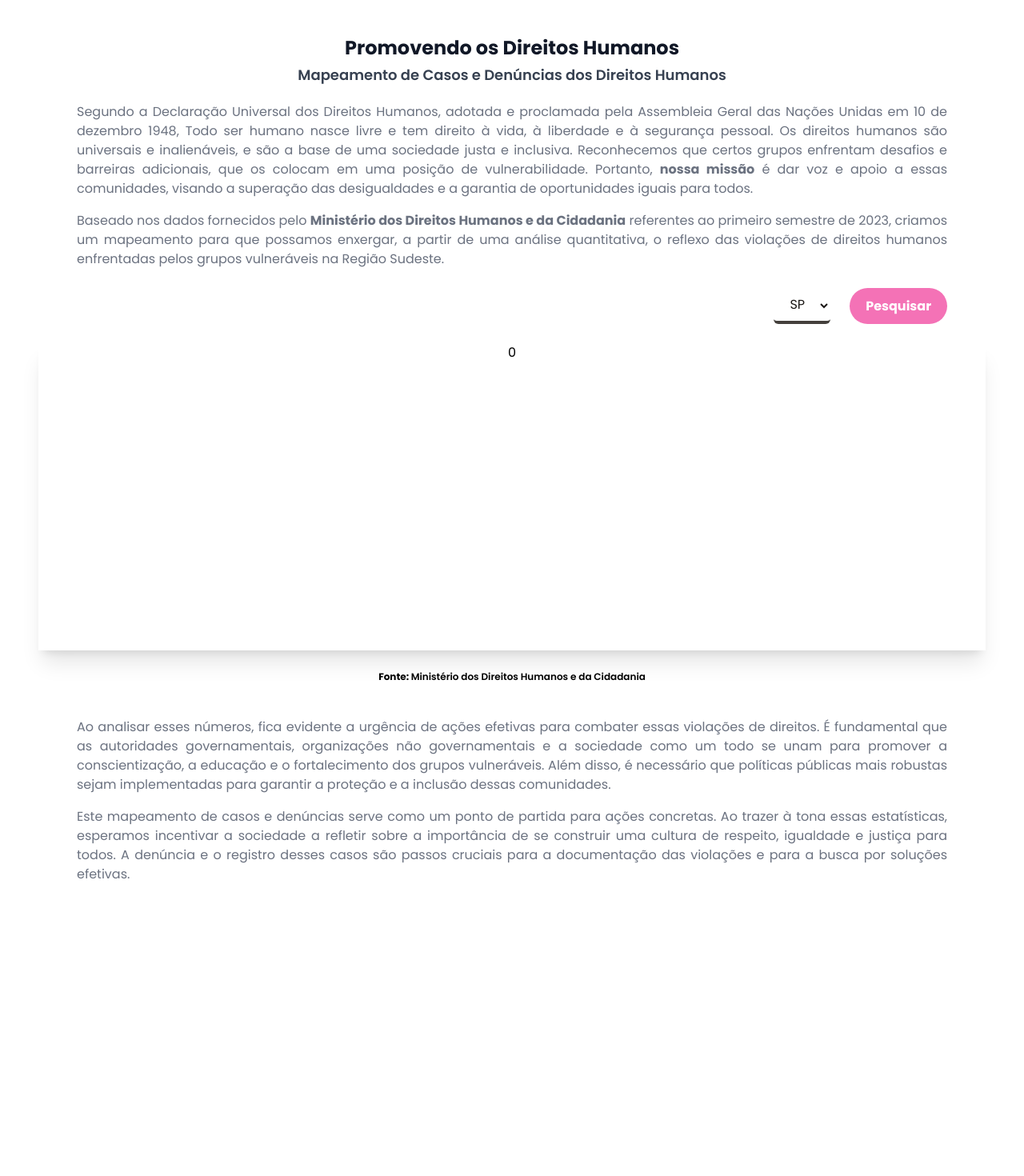
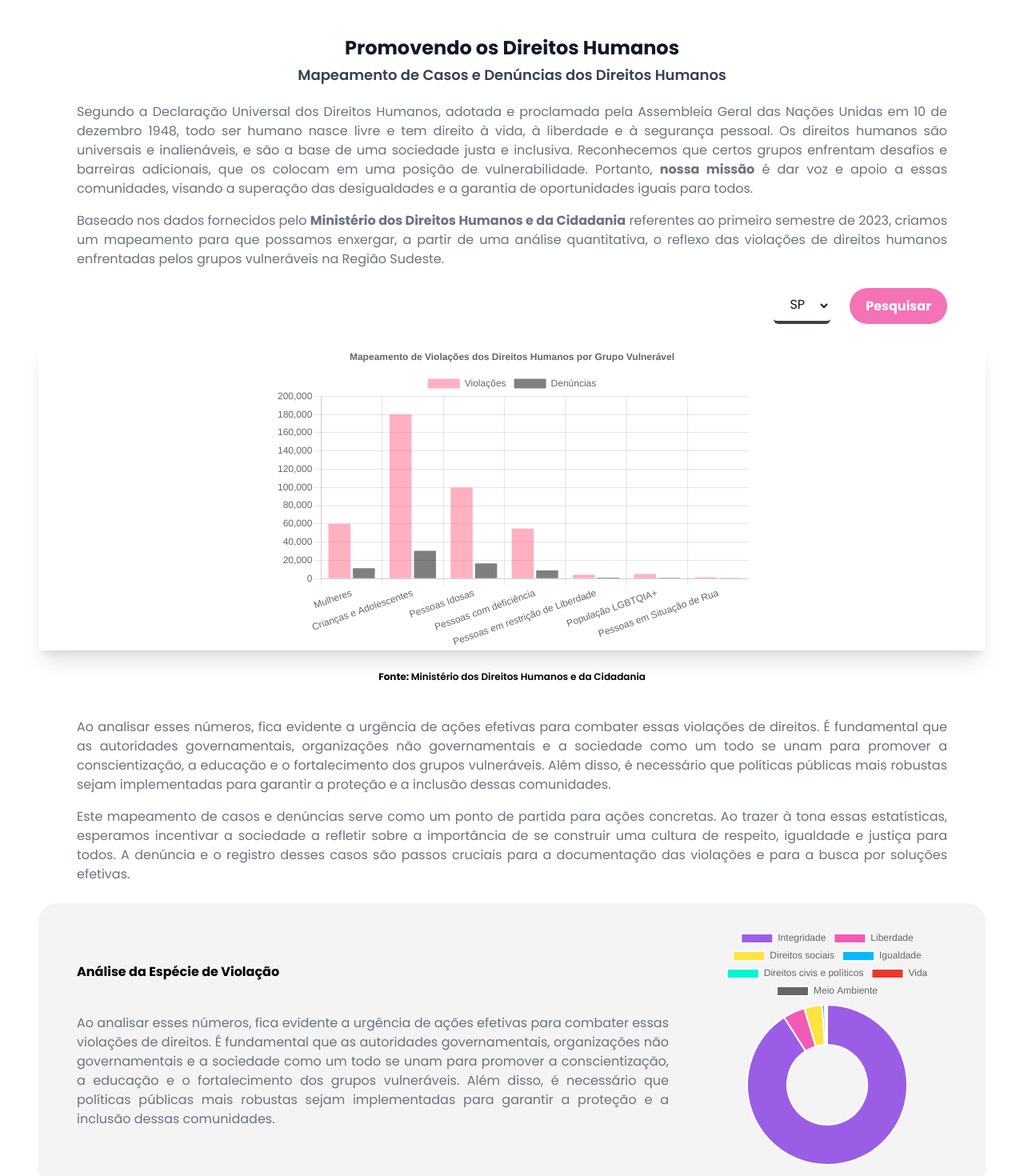
Before and after one commit to Camille846/mapeamento-denuncias, a React (Vite) app: page / in a window 1280 px wide. Shown: the part 20-1490 px from the top of the page at 80% size. Before the commit the page ends 1149 px from the top, so only its background shows below. Built offline with nearby package versions, Linux system fonts and the light colour scheme.

Commit message:
Feat: doghnut chart function and component

```diff
--- a/src/components/Cards.jsx
+++ b/src/components/Cards.jsx
@@ -1,8 +1,8 @@
-import data from '../dados.json'
-import { Chart as ChartJS, CategoryScale, Tooltip, Legend, LinearScale,BarElement,Title } from "chart.js";
-import { Bar } from 'react-chartjs-2';
+import Json from '../dados.json'
+import { Chart as ChartJS, CategoryScale, Tooltip, Legend, LinearScale,BarElement,Title,ArcElement } from "chart.js";
+import { Bar, Doughnut } from 'react-chartjs-2';
 import { useForm } from "react-hook-form";
-import {useState } from 'react'
+import {useState,useEffect } from 'react'
 
 ChartJS.register(
   CategoryScale,
@@ -10,39 +10,19 @@ ChartJS.register(
   BarElement,
   Title,
   Tooltip,
-  Legend
+  Legend,
+  ArcElement,
+
 );
 
 
 export const Cards = () => {
   const [chartData, setCharData] = useState({})
-  const dados =  data.data
+  const dados =  Json.data
 
-const labels = ['mulher','crianca','idosos','deficientes','presos','lgbt','morador_de_rua']
-/*const chartData = {
-  labels,
-  datasets: [
-    {
-      label: 'Violações',
-      data: labels.map(label => {
-        const data = dados.find(data => data === label)
-        //console.log(data)
-        return data.cases
-      }),
-      backgroundColor: 'rgba(255, 99, 132, 0.5)',
-    },
-    {
-      label: 'Denúncias',
-      data: labels.map(label => {
-        const data = dados.find(data => data.uf === label)
-        //console.log(data)
-        return data.complaints
 
-      }),
-      backgroundColor: 'rgba(0, 0, 0, 0.5)',
-    },
-  ],
-};*/
+  const labels = ['Mulheres','Crianças e Adolescentes','Pessoas Idosas','Pessoas com deficiência','Pessoas em restrição de Liberdade','População LGBTQIA+','Pessoas em Situação de Rua']
+
 
 
  const options = {
@@ -60,44 +40,74 @@ const labels = ['mulher','crianca','idosos','deficientes','presos','lgbt','morad
 };
 
   const { register, handleSubmit, watch, formState: { errors } } = useForm();
-  const onSubmit = data => {
-    console.log(data)
-    setCharData({
+
+  const onSubmit = (data={uf:'SP'}) => {
+    const newChartData = {
       labels,
       datasets: [
         {
           label: 'Violações',
           data: labels.map(label => {
-          const data2 = dados.find(dado => dado.uf == data.uf)
+            const ufData = dados.find(dado => dado.uf == data.uf)
 
-          const data3 = data2.groups.find(dado => dado.title === label )
-          return data3.cases
+            const ufGroupsData = ufData.groups.find(dado => dado.title === label )
+
+            return ufGroupsData.cases
           }),
           backgroundColor: 'rgba(255, 99, 132, 0.5)',
         },
         {
           label: 'Denúncias',
           data:labels.map(label => {
-          const data2 = dados.find(dado => dado.uf == data.uf)
+            const ufData = dados.find(dado => dado.uf == data.uf)
 
-          const data3 = data2.groups.find(dado => dado.title === label )
-          return data3.complaints
+            const ufGroupsData = ufData.groups.find(dado => dado.title === label )
+
+            return ufGroupsData.complaints
           }),
           backgroundColor: 'rgba(0, 0, 0, 0.5)',
         },
       ],
-})
   }
+    setCharData(newChartData)
+  }
+  useEffect(()=>{
+    onSubmit()
 
+  },[])
+
+  const doughnuts = Json.type.map((data)=> data)
+
+  const doughnutLabels = doughnuts.map(doughnuts => doughnuts.name)
+
+    const doughnutData = {
+      labels:doughnutLabels,
+      datasets: [
+        {
+          label: '# of Votes',
+          data: doughnuts.map(doughnutLabel => doughnutLabel.value),
+          backgroundColor: [
+            '#9b5de5',
+            '#f15bb5',
+            '#fee440',
+            '#00bbf9',
+            '#00f5d4',
+            '#ec382c',
+            '#'
+          ],
+
+        },
+      ],
+    };
 
 
   return (
     <div>
-      <div className='flex-col items-center px-12 text-center mt-16 justify-center'>
+      <div className='flex-col items-center px-12 text-center mt-16 justify-center mb-10'>
         <h1 className="font-bold mb-1 text-2xl text-gray-900">Promovendo os Direitos Humanos</h1>
         <h2 className='text-lg mb-5 font-semibold text-gray-700'>Mapeamento de Casos e Denúncias dos Direitos Humanos</h2>
         <p className='text-gray-500 text-justify px-12'>
-          Segundo a  Declaração Universal dos Direitos Humanos, adotada e proclamada pela Assembleia Geral das Nações Unidas em 10 de dezembro 1948, Todo ser humano nasce livre e tem direito à vida, à liberdade e à segurança pessoal.
+          Segundo a  Declaração Universal dos Direitos Humanos, adotada e proclamada pela Assembleia Geral das Nações Unidas em 10 de dezembro 1948, todo ser humano nasce livre e tem direito à vida, à liberdade e à segurança pessoal.
           Os direitos humanos são universais e inalienáveis, e são a base de uma sociedade justa e inclusiva. Reconhecemos que certos grupos enfrentam desafios e barreiras adicionais, que os colocam em uma posição de vulnerabilidade. Portanto, <span className='font-bold'>nossa missão</span> é dar voz e apoio a essas comunidades, visando a superação das desigualdades e a garantia de oportunidades iguais para todos.
         </p>
         <p className='text-gray-500 text-justify px-12 mt-4 mb-6'>
@@ -105,9 +115,9 @@ const labels = ['mulher','crianca','idosos','deficientes','presos','lgbt','morad
         </p>
         <div className='flex justify-end px-12'>
           <form onSubmit={handleSubmit(onSubmit)} className='mb-6 flex justify-between gap-x-6'>
-            <select {...register("uf")} className='rounded-md border-stone-700 border-b-4 bg-white px-3 py-2 text-center text-stone-900 flex items-center justify-center cursor-pointer'>
-              <option value="SP">SP</option>
-              <option value="RJ">RJ</option>
+            <select {...register("uf")} className='rounded-md border-stone-700 border-b-4 bg-white px-3 py-2 text-center text-stone-900 flex items-center justify-center cursor-pointe'>
+              <option value="SP" >SP</option>
+              <option value="RJ" >RJ</option>
               <option value="MG">MG</option>
               <option value="ES">ES</option>
             </select>
@@ -115,9 +125,10 @@ const labels = ['mulher','crianca','idosos','deficientes','presos','lgbt','morad
           </form>
         </div>
         <div className='w-[100%] items-center flex justify-center mb-5 shadow-xl'>
-          <div className='w-2/4 h-96'>
+          <div className='w-2/4 h-96 text-sm'>
             {Object.keys(chartData).length && (
             <Bar
+              className='text-sm'
               options={options}
               data={chartData}
             />
@@ -125,13 +136,24 @@ const labels = ['mulher','crianca','idosos','deficientes','presos','lgbt','morad
           }
           </div>
         </div>
-        <span className='text-xs font-bold'>Fonte: <a href='https://www.gov.br/mdh/pt-br/ondh/painel-de-dados/primeiro-semestre-de-2023' className='font-semibold'>Ministério dos Direitos Humanos e da Cidadania</a></span>
+        <span className='text-xs font-bold'>Fonte: <a href='https://www.gov.br/mdh/pt-br/ondh/painel-de-dados/primeiro-semestre-de-2023' target='_blank' className='font-semibold'>Ministério dos Direitos Humanos e da Cidadania</a></span>
         <p className='text-gray-500 text-justify px-12 mt-10'>
         Ao analisar esses números, fica evidente a urgência de ações efetivas para combater essas violações de direitos. É fundamental que as autoridades governamentais, organizações não governamentais e a sociedade como um todo se unam para promover a conscientização, a educação e o fortalecimento dos grupos vulneráveis. Além disso, é necessário que políticas públicas mais robustas sejam implementadas para garantir a proteção e a inclusão dessas comunidades.
         </p>
         <p className='text-gray-500 text-justify px-12 mt-4 mb-6'>
         Este mapeamento de casos e denúncias serve como um ponto de partida para ações concretas. Ao trazer à tona essas estatísticas, esperamos incentivar a sociedade a refletir sobre a importância de se construir uma cultura de respeito, igualdade e justiça para todos. A denúncia e o registro desses casos são passos cruciais para a documentação das violações e para a busca por soluções efetivas.
         </p>
+        <div className='flex flex-row gap-12 items-center justify-between px-12 py-7 mt-5 bg-zinc-100 rounded-3xl'>
+          <div className="text-content">
+            <h2 className='text-start font-bold'>Análise da Espécie de Violação</h2>
+            <p className='text-gray-500 text-justify mt-10'>
+          Ao analisar esses números, fica evidente a urgência de ações efetivas para combater essas violações de direitos. É fundamental que as autoridades governamentais, organizações não governamentais e a sociedade como um todo se unam para promover a conscientização, a educação e o fortalecimento dos grupos vulneráveis. Além disso, é necessário que políticas públicas mais robustas sejam implementadas para garantir a proteção e a inclusão dessas comunidades.
+          </p>
+          </div>
+          <div className="doghnut-content">
+             <Doughnut data={doughnutData}/>
+          </div>
+        </div>
       </div>
     </div>
   )
```
Lines whose indentation alone changed are shown as unchanged.
